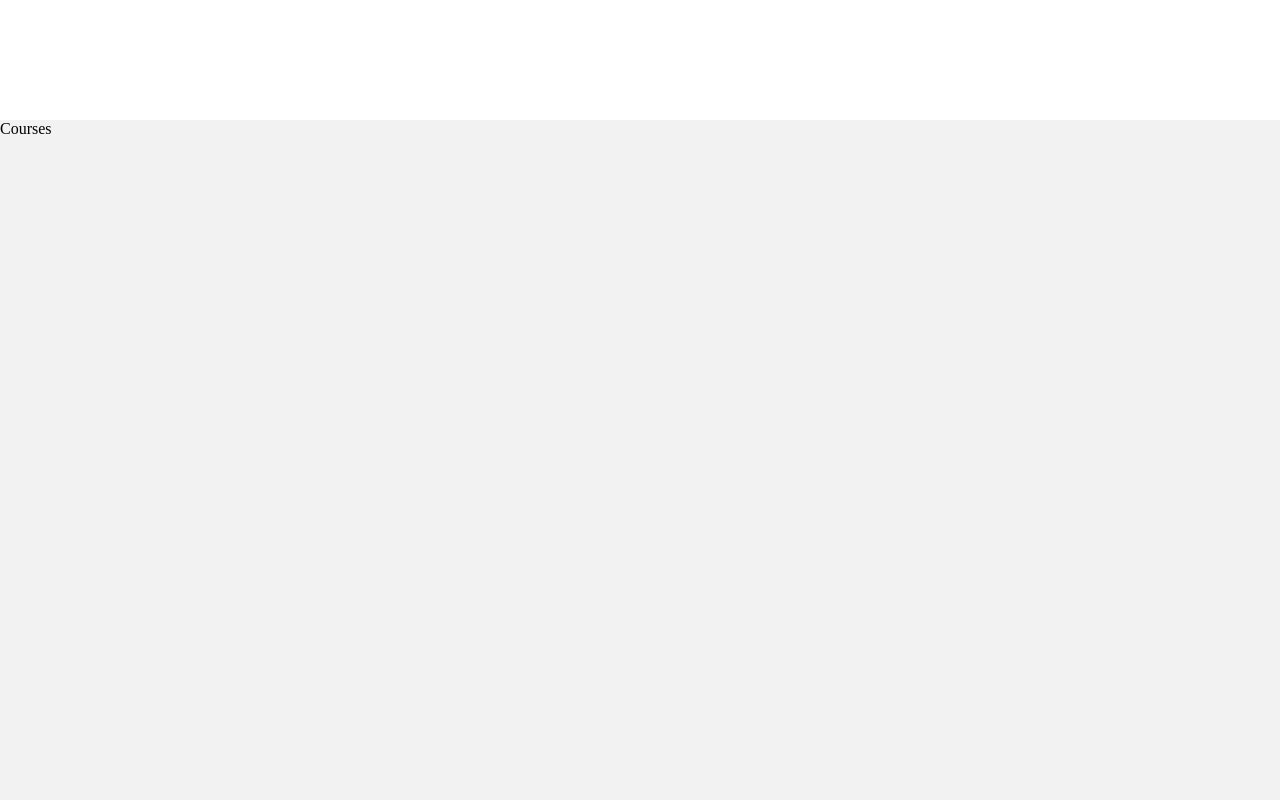
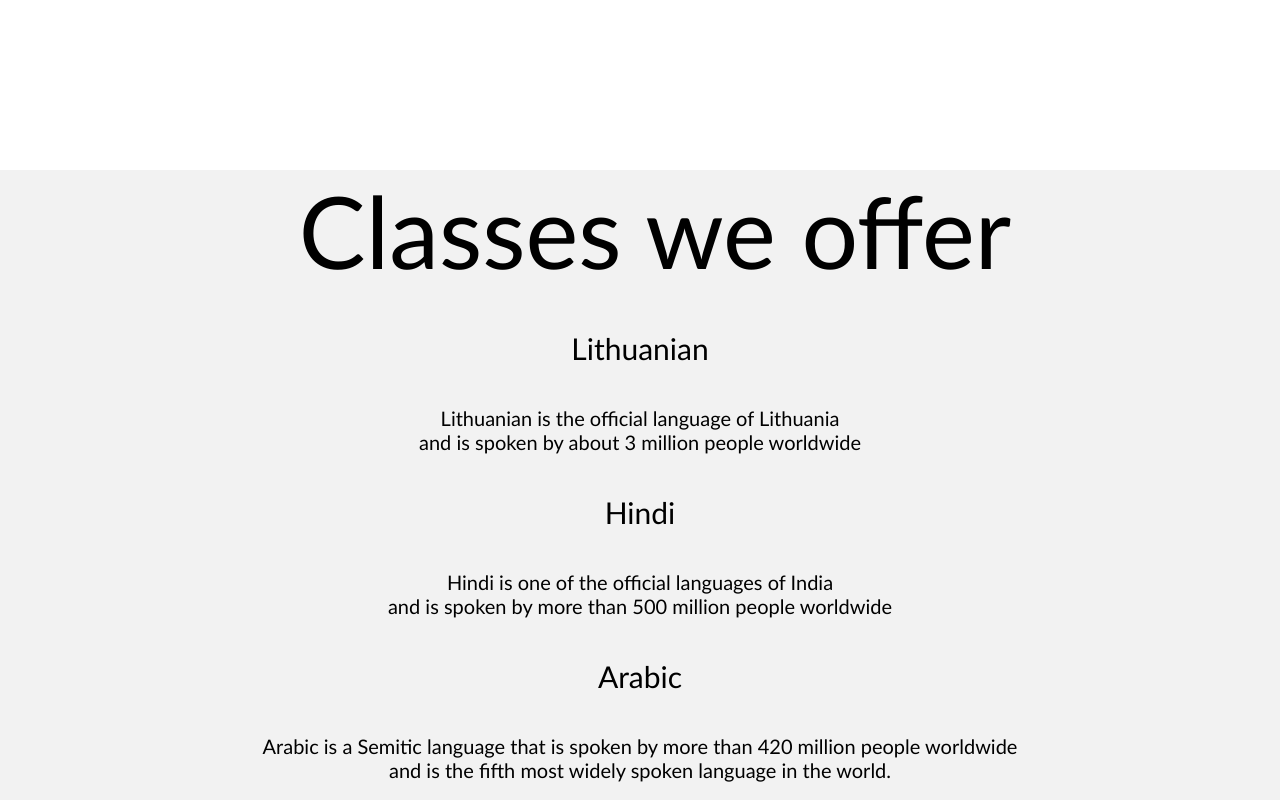
Before and after one commit to PriyankeshGithub/Shabireh, a React (Create React App) app: page / in a window 1280 px wide. Shown: the part 680-1480 px from the top of the page. Built offline with nearby package versions, Linux system fonts and the light colour scheme.

Commit message:
Newmodification

```diff
--- a/src/components/About.jsx
+++ b/src/components/About.jsx
@@ -3,7 +3,12 @@ import '../components/AboutStyle.css';
 
 const About = () => {
   return (
-    <div className='about'>About</div>
+    <div className='about'>
+      <div className="info">
+      <h1 className='tittle'>Hello I`m Vesta</h1>
+      <p className='tittleDesc'>I am a freelance language teacher who teaches lithuanian, hindi and arabic.<br/> I study at Vilnius university where my major subject is India and South Asia, and my minor is Spanish language and culture</p>
+      </div>
+    </div>
   )
 }
 
--- a/src/components/AboutStyle.css
+++ b/src/components/AboutStyle.css
@@ -1,3 +1,14 @@
 .about{
     height: 100vh;
+    font-family:'Gill Sans', 'Gill Sans MT', Calibri, 'Trebuchet MS', sans-serif;
+    color: black;
 }
+.tittle{
+    text-align: left;
+}
+.tittleDesc{
+    text-align: left;
+    color: black;
+    margin-left: 20px;
+    margin-right: 50px;
+}
--- a/src/components/Appointment.jsx
+++ b/src/components/Appointment.jsx
@@ -4,7 +4,7 @@ import '../components/AppointmentStyle.css';
 const Appointment = () => {
   return (
     <div className='appointment'>
-      <h1>Book Appointment</h1>
+      <h1 className='appointmentText'>Book Appointment</h1>
       <p className='contactDesc'>We'd love to hear from you! Please use the form below to get in touch with us. <br/> Whether you have a question, comment, or just want to say hello,<br/> we'll do our best to get back to you as soon as possible. Thank you for your interest :)!</p>
       <div className="contactFrom">
       <form>
--- a/src/components/AppointmentStyle.css
+++ b/src/components/AppointmentStyle.css
@@ -12,7 +12,7 @@
   margin-bottom: 70px;
 }
 
-h1{
+.appointmentText{
 
   text-align: left;
 }
--- a/src/components/Courses.jsx
+++ b/src/components/Courses.jsx
@@ -1,10 +1,32 @@
 import React from 'react'
 import '../components/CoursesStyle.css';
 
-
 const Courses = () => {
   return (
-    <div className='courses'>Courses</div>
+    <div className='classes'>
+      <h1>Classes we offer</h1>
+    <div className="languages">
+        <div className="lithuanian">
+          <h2 className='langName'>Lithuanian</h2>
+          <p className='langDesc'>Lithuanian is the official language of Lithuania <br/>
+          and is spoken by about 3 million people worldwide</p>
+        </div>
+
+        <div className="hindi">
+          <h2 className='langName'>Hindi</h2>
+          <p className='langDesc'>Hindi is one of the official languages of India <br/>
+          and is spoken by more than 500 million people worldwide</p>
+        </div>
+
+
+
+        <div className="arabic">
+          <h2 className='langName'>Arabic</h2>
+          <p className='langDesc'>Arabic is a Semitic language that is spoken by more than 420 million people worldwide<br/>
+          and is the fifth most widely spoken language in the world.</p>
+        </div>
+    </div>
+    </div>
   )
 }
 
--- a/src/components/CoursesStyle.css
+++ b/src/components/CoursesStyle.css
@@ -1,4 +1,31 @@
-.courses{
+
+.classes {
     height: 100vh;
     background-color: #f2f2f2;
+    font-family:'Gill Sans', 'Gill Sans MT', Calibri, 'Trebuchet MS', sans-serif;
+    color: black;
 }
+
+h1{
+    text-align: center;
+    margin-bottom: 40px;
+}
+
+.langName{
+
+    text-align: center;
+    margin-bottom: 10px;
+    transition: 0.3s ease-in-out;
+
+}
+.langName:hover{
+    margin: 0;
+    padding: 0;
+    background-color: white;
+    border-radius: 15px 50px 30px 5px;
+}
+.langDesc{
+    color: black;
+    font-size: 20px;
+    margin-bottom: 40px;
+}
```
